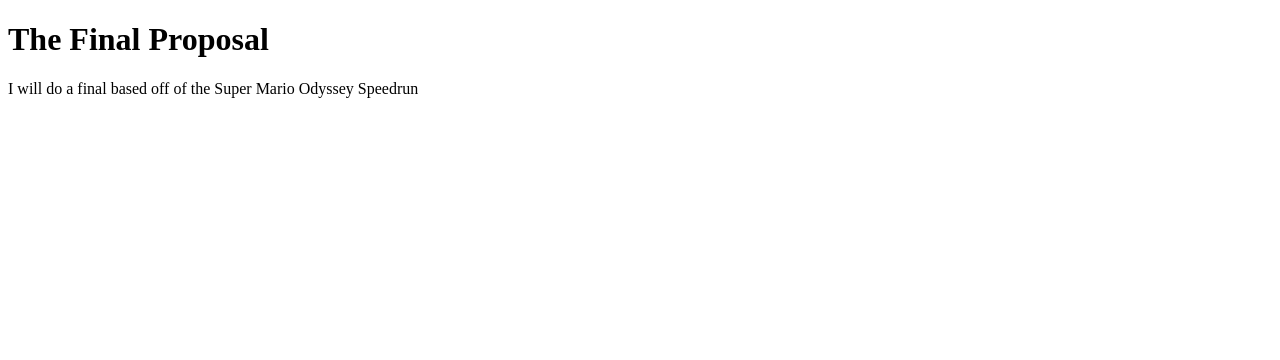
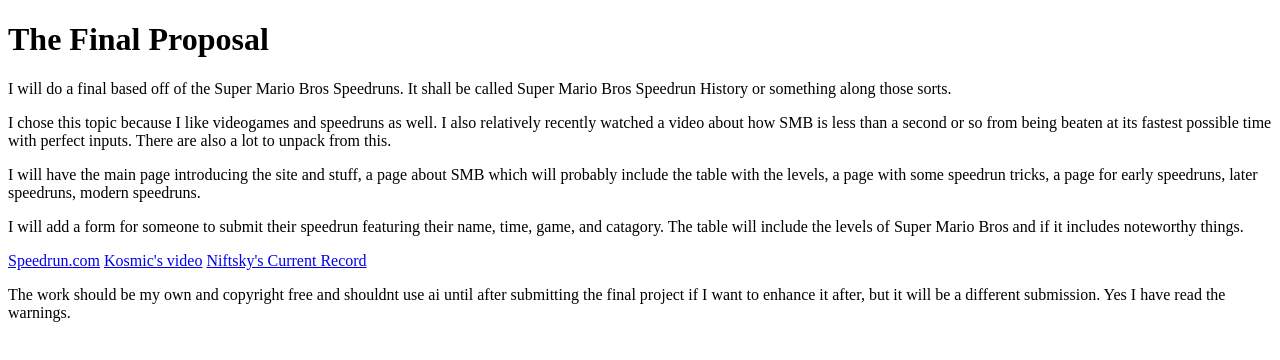
Before and after one commit to TroySchwalger/CS140, a plain HTML site: page final/proposal.html in a window 1280 px wide. Drawn offline with Linux system fonts and the light colour scheme.

Commit message:
proposal

```diff
--- a/final/proposal.html
+++ b/final/proposal.html
@@ -10,7 +10,14 @@
         <h1>The Final Proposal</h1>
     </header>
     <main>
-        <p>I will do a final based off of the Super Mario Odyssey Speedrun</p>
+        <p>I will do a final based off of the Super Mario Bros Speedruns. It shall be called Super Mario Bros Speedrun History or something along those sorts.</p>
+        <p>I chose this topic because I like videogames and speedruns as well. I also relatively recently watched a video about how SMB is less than a second or so from being beaten at its fastest possible time with perfect inputs. There are also a lot to unpack from this.</p>
+        <p>I will have the main page introducing the site and stuff, a page about SMB which will probably include the table with the levels, a page with some speedrun tricks, a page for early speedruns, later speedruns, modern speedruns.</p>
+        <p>I will add a form for someone to submit their speedrun featuring their name, time, game, and catagory. The table will include the levels of Super Mario Bros and if it includes noteworthy things.</p>
+        <a href="https://www.speedrun.com/smb1">Speedrun.com</a>
+        <a href="https://youtu.be/bvwuzruFcBQ?si=KdMps6V4na6NI6QN">Kosmic's video</a>
+        <a href="https://youtu.be/gWerwfLe-MU?si=76nHPXZwZQXdlRXx">Niftsky's Current Record</a>
+        <p>The work should be my own and copyright free and shouldnt use ai until after submitting the final project if I want to enhance it after, but it will be a different submission. Yes I have read the warnings.</p>
     </main>
 </body>
 </html>
```
